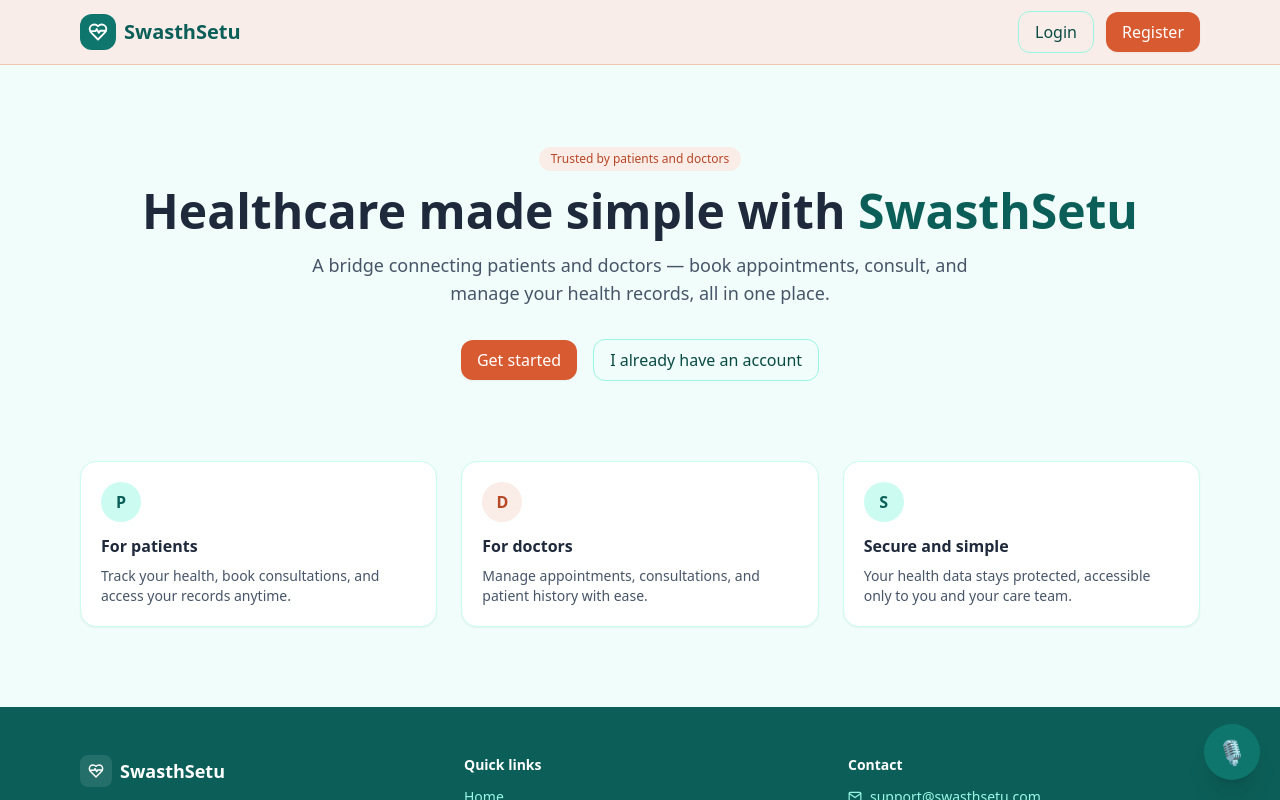
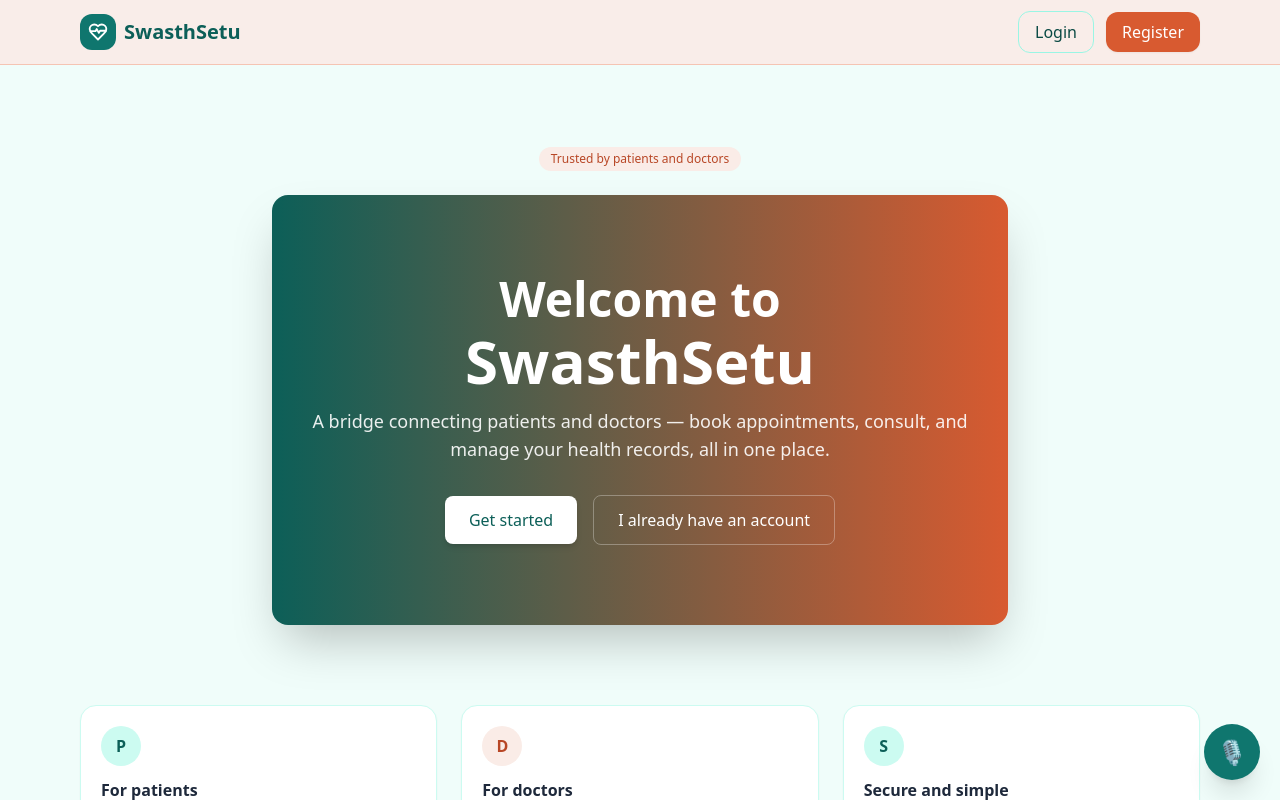
Before and after one commit to shivamdevraj02/Healthcare, a React app in the folder frontend/: page / in a window 1280 px wide. Shown: the top 800 px of the page. Built offline with nearby package versions, Linux system fonts and the light colour scheme; the HTML template or start-up script is replaced by a standard one.

Commit message:
Update Landing page

```diff
--- a/frontend/src/pages/auth/Landing.jsx
+++ b/frontend/src/pages/auth/Landing.jsx
@@ -55,26 +55,30 @@ export default function Landing() {
 
       {/* Hero */}
       <section className="max-w-6xl mx-auto px-4 py-20 text-center">
-        <span className="inline-block bg-accent-50 text-accent-600 text-xs font-medium px-3 py-1 rounded-full mb-4">
+        <span className="inline-block bg-accent-50 text-accent-600 text-xs font-medium px-3 py-1 rounded-full mb-6">
           Trusted by patients and doctors
         </span>
 
-        <h1 className="text-4xl sm:text-5xl font-bold text-ink leading-tight">
-          Healthcare made simple with{" "}
-          <span className="text-brand-600">SwasthSetu</span>
+        <div className="rounded-2xl overflow-hidden shadow-2xl">
+          <div className="bg-gradient-to-r from-brand-600 to-accent-500 text-white px-8 py-16 sm:py-20">
+            <h1 className="text-4xl sm:text-5xl font-extrabold leading-tight">
+              Welcome to
+              <span className="block text-5xl sm:text-6xl mt-2">SwasthSetu</span>
             </h1>
-        <p className="text-slate-600 text-lg mt-4 max-w-2xl mx-auto">
+            <p className="text-white/90 text-lg mt-4 max-w-2xl mx-auto">
               A bridge connecting patients and doctors — book appointments,
               consult, and manage your health records, all in one place.
             </p>
 
             <div className="flex items-center justify-center gap-4 mt-8">
-          <Link to="/register" className="btn-primary px-6 py-3 text-base">
+              <Link to="/register" className="inline-flex items-center gap-2 bg-white text-brand-600 px-6 py-3 rounded-lg font-medium shadow-md hover:shadow-lg transition">
                 Get started
               </Link>
-          <Link to="/login" className="btn-outline px-6 py-3 text-base">
+              <Link to="/login" className="inline-flex items-center gap-2 border border-white/30 text-white px-6 py-3 rounded-lg font-medium hover:bg-white/5 transition">
                 I already have an account
               </Link>
+            </div>
+          </div>
         </div>
       </section>
 
```
Lines whose indentation alone changed are shown as unchanged.
